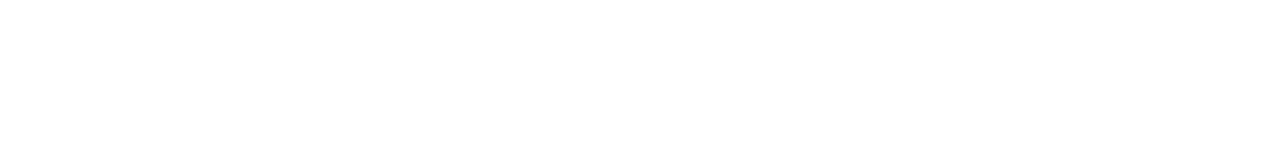
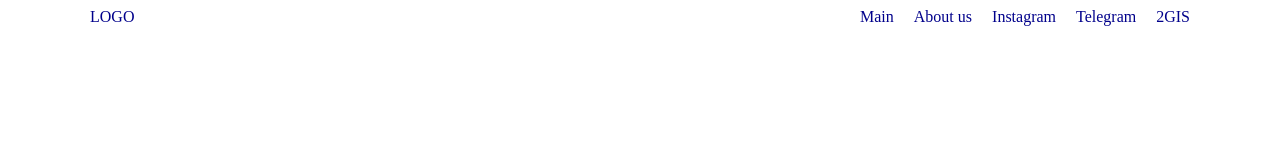
Before and after one commit to sema5056/header, a plain HTML site: page header.html in a window 1280 px wide. Drawn offline with Linux system fonts and the light colour scheme.

Commit message:
Update header.html

```diff
--- a/header.html
+++ b/header.html
@@ -1,4 +1,54 @@
 <!DOCTYPE html>
-<body>
-
-</body>
+<html>
+  <head>
+    <style>
+      .container{
+        display:flex;
+        justify-content:space-between;
+        max-width:1100px;
+        align-items:center;
+        margin:0 auto;
+      }
+      ul{
+        display:flex;
+        list-style:none;
+        margin:0;
+        padding:0;
+      }
+      li{
+        margin-left:20px;
+      }
+      a{
+        color:darkblue;
+        text-decoration: none;
+      Ъ
+      a.hover{
+        color:red;
+      }
+      .header{
+        padding:10px 0;
+      }
+    </style>
+  </head>
+  <body>
+    <header class="header">
+      <div class="container">
+        <a href="#" class="logo">LOGO</a>
+        <nav class="menu">
+          <ul>
+            <li>
+              <a href="#">Main</a></li>
+            <li>
+              <a href="#">About us</a></li>
+            <li>
+              <a href="#">Instagram</a></li>
+            <li>
+              <a href="#">Telegram</a></li>
+            <li>
+              <a href="#">2GIS</a></li>
+          </ul>
+        </nav>
+      </div>
+    </header>
+  </body>
+</html>
```
